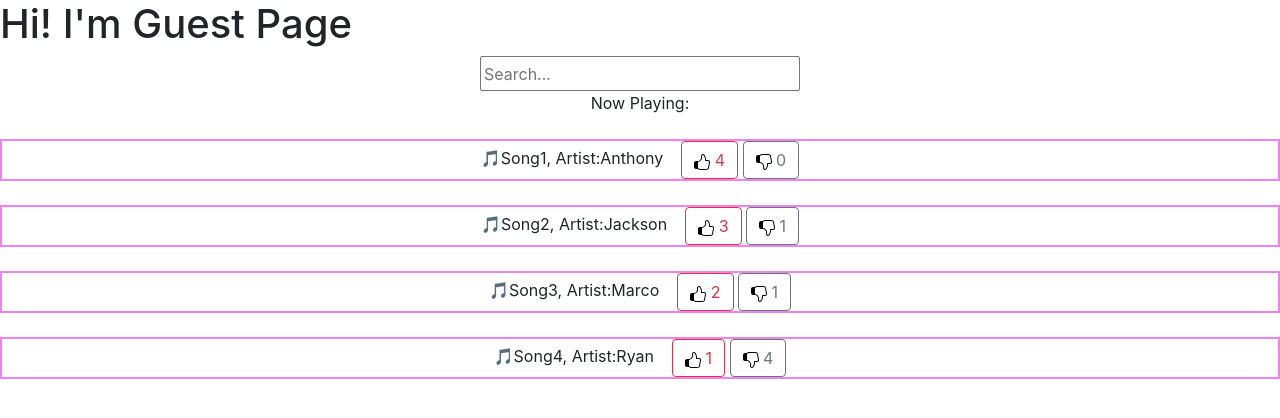
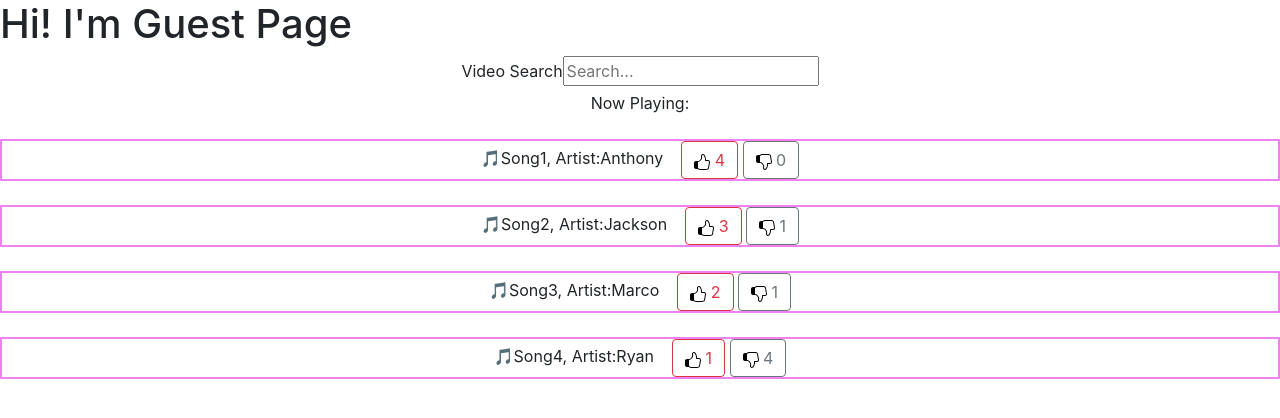
Before and after one commit to ValeroM/weDJ, a React (Create React App) app: page /guest in a window 1280 px wide. Shown: the top 418 px of the page. Built offline with nearby package versions, Linux system fonts and the light colour scheme.

Commit message:
completed searchbar component and handlers

```diff
--- a/package.json
+++ b/package.json
@@ -3,12 +3,15 @@
   "version": "0.1.0",
   "private": true,
   "dependencies": {
+    "axios": "^0.19.0",
     "bootstrap": "^4.3.1",
+    "dotenv": "^8.2.0",
     "react": "^16.9.0",
     "react-bootstrap": "^1.0.0-beta.12",
     "react-dom": "^16.9.0",
     "react-router-dom": "^5.1.2",
-    "react-scripts": "3.1.2"
+    "react-scripts": "3.1.2",
+    "youtube-api-v3-search": "^1.2.1"
   },
   "scripts": {
     "start": "react-scripts start",
--- a/src/components/SearchBar.js
+++ b/src/components/SearchBar.js
@@ -1,15 +1,33 @@
 import React from 'react';
 
-class SearchBar extends React.Component {
+class Searchbar extends React.Component {
+    state = {
+        term: ''
+    };
 
-    render(){
-        return(
-            <div className="text-center">
-                <input type="text" style={{width:"25%", height:"35px"}} placeholder="Search..."/>
-                <br/>
+    inputHandler = (event) => {
+        this.setState({
+            term: event.target.value
+        });
+    };
+
+    submitHandler = (event) => {
+        event.preventDefault();
+        this.props.submitBack(this.state.term);
+    }
+
+    render() {
+        return (
+            <div className='text-center'>
+                <form onSubmit={this.submitHandler}>
+                    <div>
+                        <label htmlFor="searchVideo">Video Search</label>
+                        <input onChange={this.inputHandler} name='searchVideo' type="text" value={this.state.term}
+                            placeholder='Search...'/>
+                    </div>
+                </form>
             </div>
         )
     }
 }
-
-export default SearchBar;
+export default Searchbar;
```
Also changed, not shown: 2 other files (tests, documents, lock files or other folders).
